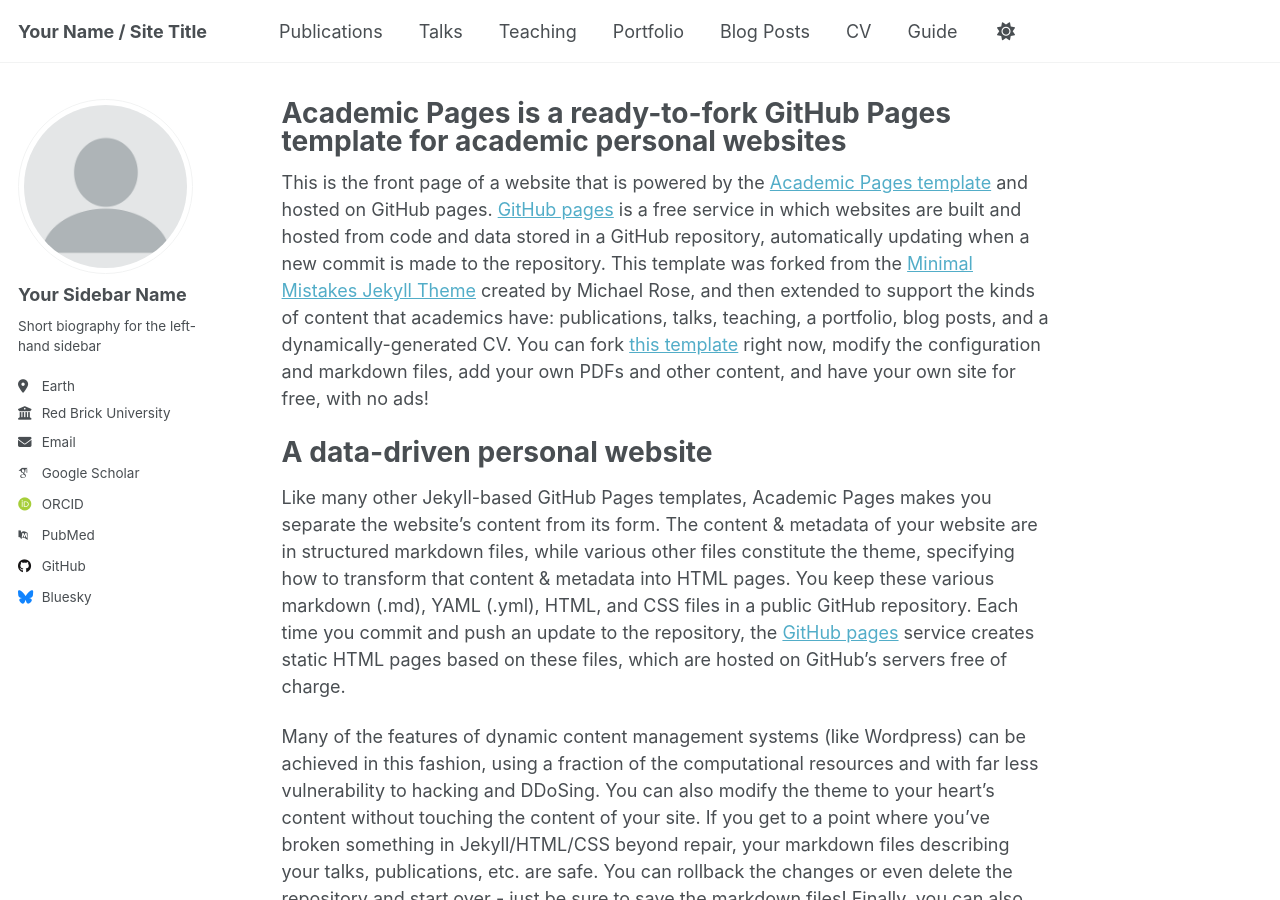
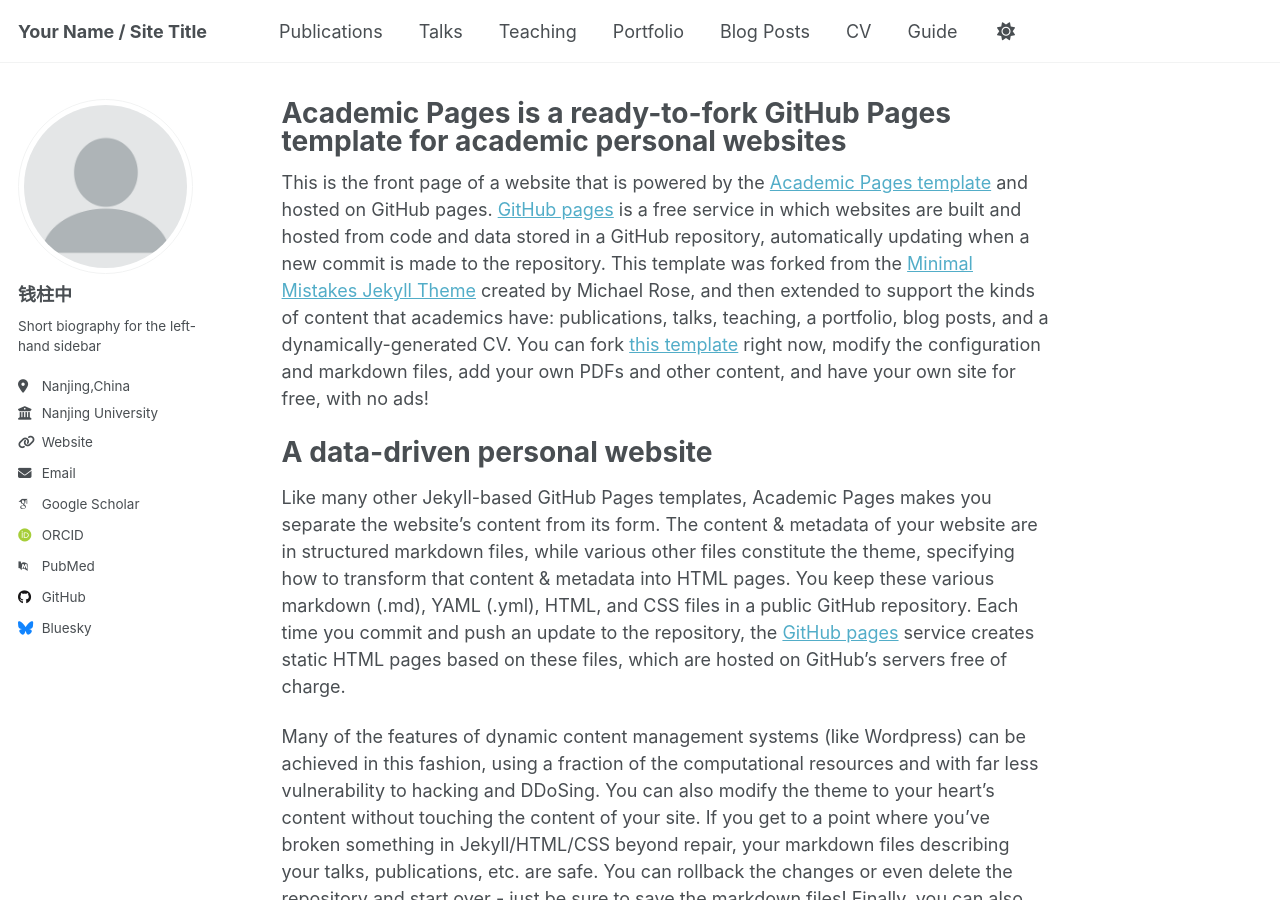
Before and after one commit to Guanhua-N/ngh.githjub.io, a Jekyll site: the page built from _pages/about.md, in a window 1280 px wide and 900 px high. Built offline with Jekyll 4.4.1, drawn with Linux system fonts in a browser that asks for light colours; some web fonts are replaced.

Commit message:
Update _config.yml
简单修改

```diff
--- a/_config.yml
+++ b/_config.yml
@@ -23,13 +23,13 @@
 author:
   # Biographic information
   avatar           : "profile.png"
-  name             : "Your Sidebar Name"
+  name             : "钱柱中"
   pronouns         : # example: "she/her"
   bio              : "Short biography for the left-hand sidebar"
-  location         : "Earth"
-  employer         : "Red Brick University"
-  uri              : # URL
-  email            : "none@example.org"
+  location         : "Nanjing,China"
+  employer         : "Nanjing University"
+  uri              : https://github.com/Guanhua-N/ngh.githjub.io
+  email            : "qzz@nju.edu.cn"
 
   # Academic websites
   academia         : # URL
```
